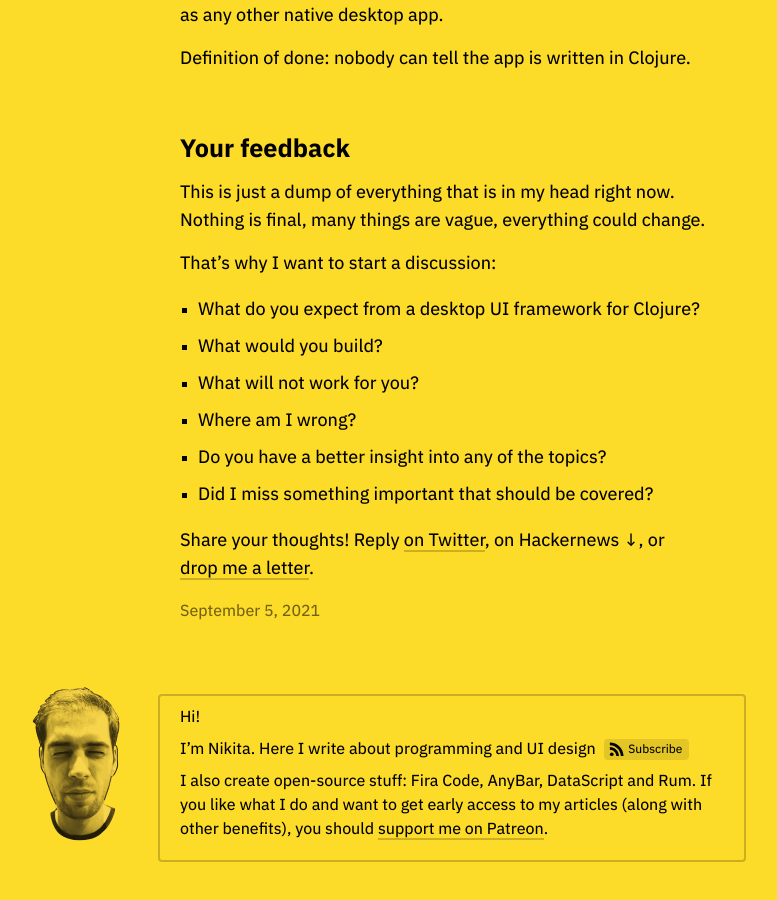
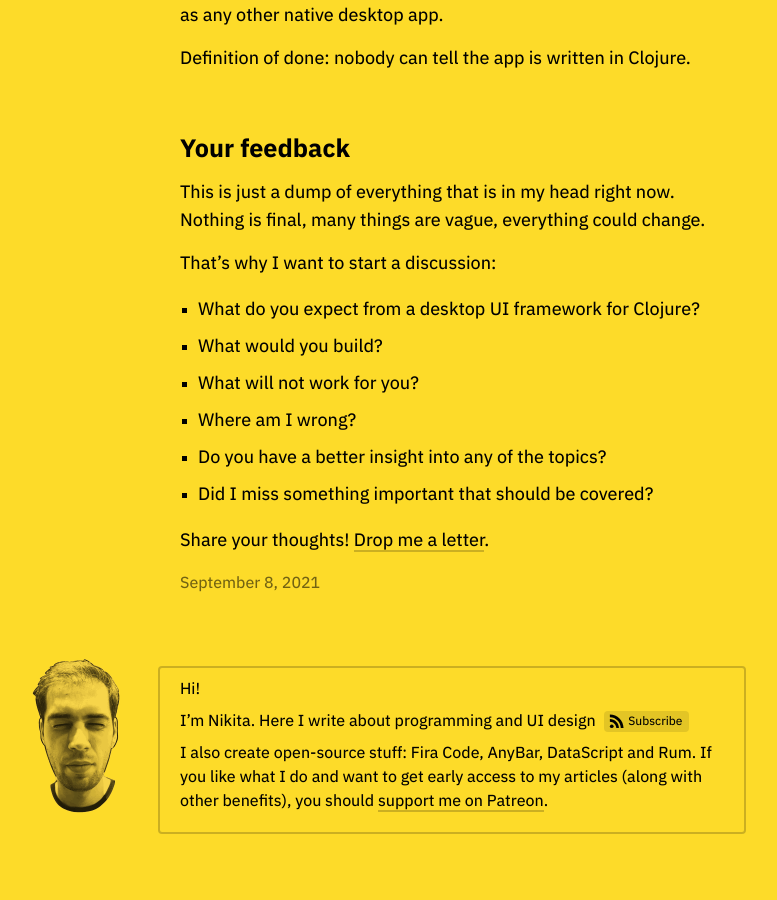
Before and after one commit to tonsky/tonsky.github.io, a Jekyll site: the page built from _posts/2021-09-08-clojure-ui.md, in a window 1280 px wide and 900 px high, scrolled down 11573 px. Shown: the whole window, without its empty margins (189-966 px from the left). Built offline with Jekyll 4.4.1, drawn with Linux system fonts in a browser that asks for light colours; after the commit the page ends 12445 px from its top, so only the background shows below that.

Commit message:
Publish Clojure UI post

```diff
--- a/_posts/2021-09-05-clojure-ui.md
+++ b/_posts/2021-09-08-clojure-ui.md
@@ -246,4 +245,4 @@ That’s why I want to start a discussion:
 - Do you have a better insight into any of the topics?
 - Did I miss something important that should be covered?
 
-Share your thoughts! Reply [on Twitter](#), on Hackernews ↓, or [drop me a letter](mailto:niki@tonsky.me).
+Share your thoughts! [Drop me a letter](mailto:niki@tonsky.me).
```
Also changed, not shown: other parts of _posts/2021-09-08-clojure-ui.md (+0 -1 lines).
